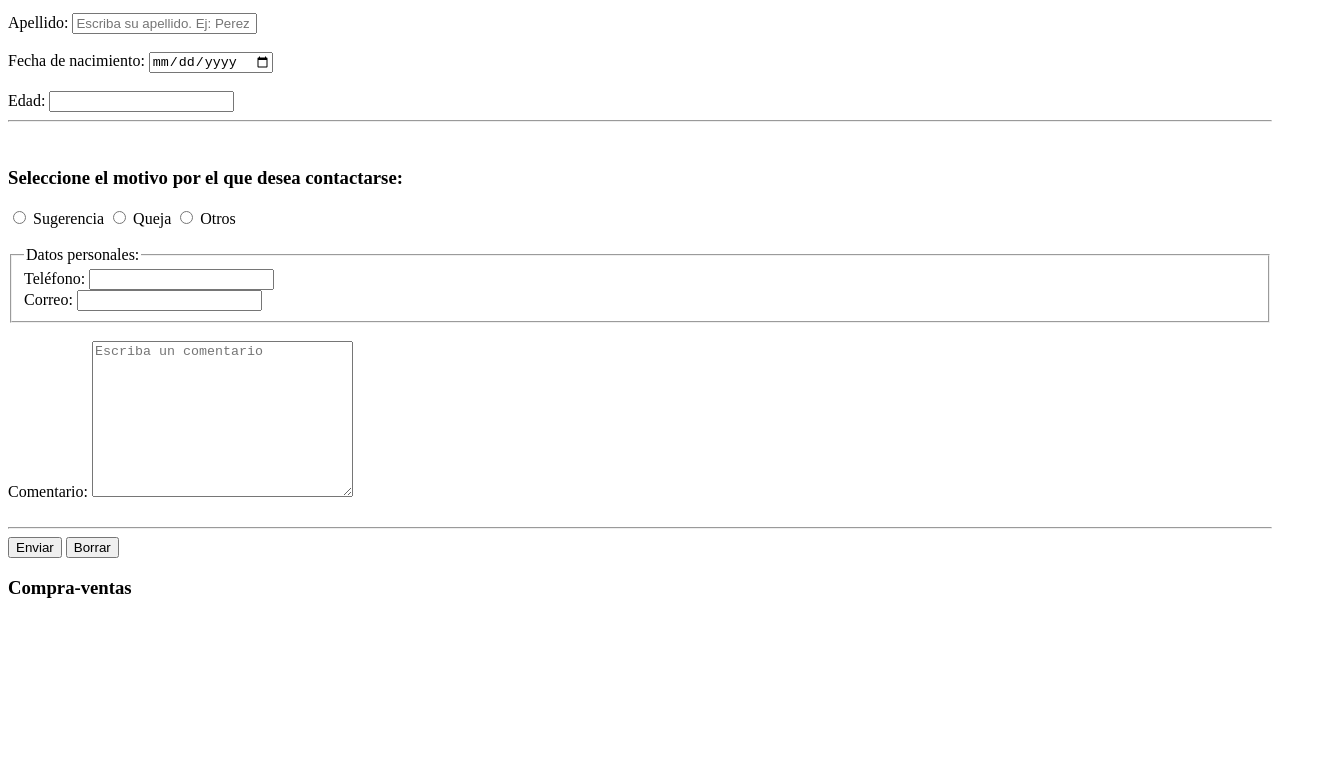
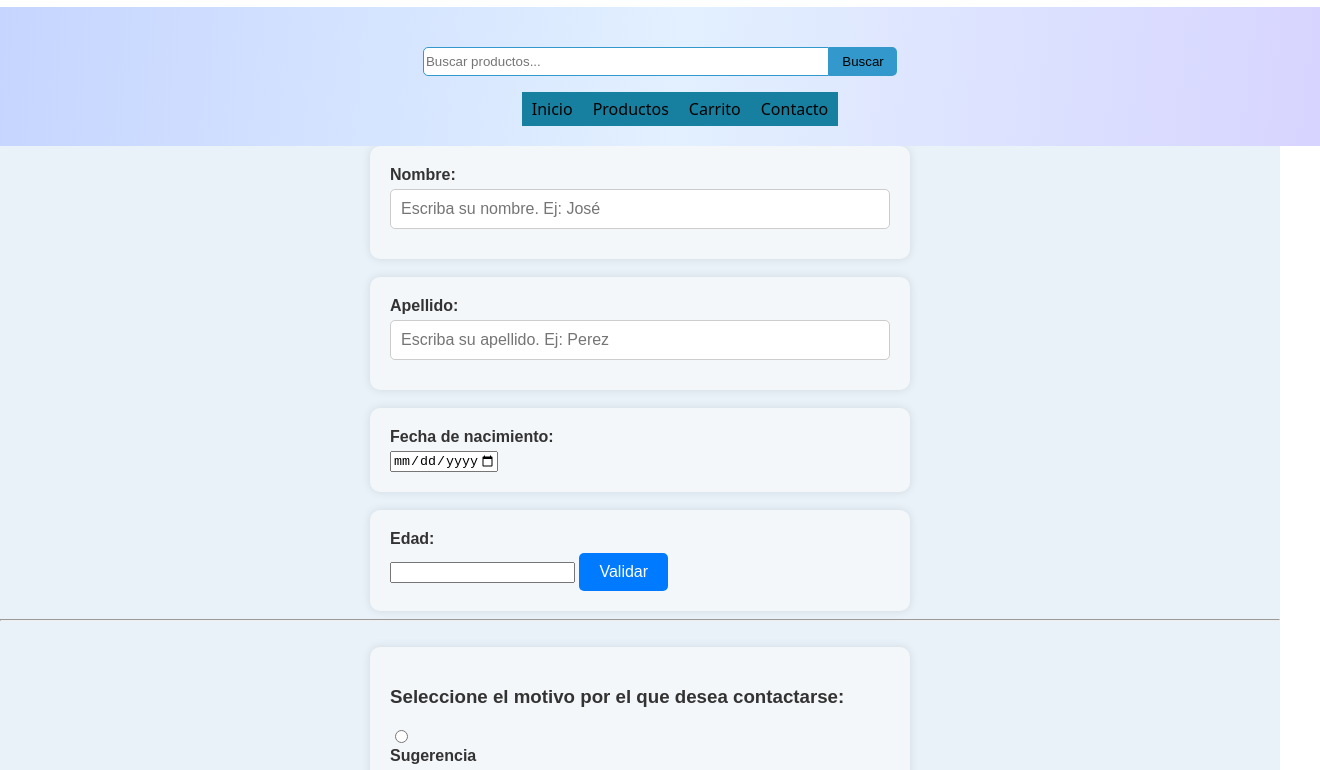
Before and after one commit to MGLuciano96/tp0-CaC, a plain HTML site: page templates/contacto.html in a window 1280 px wide. Shown: the part 73-843 px from the top of the page, 1320 px wide, since content can reach past the window. Before the commit the page ends 800 px from the top, so only its background shows below. Drawn offline with Linux system fonts and the light colour scheme.

Commit message:
Agregado CSS a Contacto

```diff
--- a/css/index.css
+++ b/css/index.css
@@ -134,3 +134,113 @@ transition: .3s;
     margin: 20px;
     font-weight: bold;
 } */
+
+.conpag {
+    font-family: Arial, sans-serif;
+    background-color: #e9f2f9;
+    color: #333;
+    margin: 0;
+    padding: 0;
+    display: block;
+    justify-content: center;
+    align-items: center;
+    height: 100vh;
+}
+
+.contact-form {
+    max-width: 500px;
+    margin: 0 auto;
+    background-color: #f4f7f9;
+    padding: 20px;
+    border-radius: 10px;
+    box-shadow: 0 0 10px rgba(0, 0, 0, 0.1);
+}
+
+  /* Estilos para los campos de entrada */
+.contact-form input[type="text"],
+.contact-form input[type="email"],
+.contact-form textarea {
+    width: 100%;
+    padding: 10px;
+    margin-bottom: 10px;
+    border: 1px solid #ccc;
+    border-radius: 5px;
+    box-sizing: border-box;
+    font-size: 16px;
+}
+
+  /*botón de enviar */
+.contact-form input[type="submit"] {
+    background-color: #007bff;
+    color: #fff;
+    border: none;
+    padding: 10px 20px;
+    font-size: 16px;
+    cursor: pointer;
+    border-radius: 5px;
+    justify-content: center;
+    align-items: center;
+}
+
+.contact-form input[type="submit"]:hover {
+    background-color: #0056b3;
+}
+
+.contact-form input[type="reset"]:hover {
+    background-color: #0056b3;
+}
+
+.contact-form input[type="reset"] {
+    background-color: #007bff;
+    color: #fff;
+    border: none;
+    padding: 10px 20px;
+    font-size: 16px;
+    cursor: pointer;
+    border-radius: 5px;
+    justify-content: center;
+    align-items: center;
+}
+
+.contact-form label {
+    font-weight: bold;
+    display: block;
+    margin-bottom: 5px;
+}
+
+/* .piep {
+    display: flex;
+    justify-content: center;
+    color: #276d8d;
+} */
+
+input[type="date"]::webkit-calendar-picker-indicator {
+    background-color: #0056b3;
+}
+
+/* Cambia el color del texto dentro del calendario */
+input[type="date"]::-webkit-calendar-picker-indicator:after {
+    color: #fff;
+}
+
+  /* Cambia el color de fondo de los días de la semana */
+input[type="date"]::-webkit-calendar-picker-indicator:active {
+    background-color: #0056b3;
+}
+
+  /* Cambia el color del borde al seleccionar una fecha */
+input[type="date"]::-webkit-inner-spin-button,
+input[type="date"]::-webkit-calendar-picker-indicator {
+    display: center;
+}
+
+  /* Oculta los controles de flecha para subir y bajar el valor de la fecha */
+input[type="date"]::-webkit-clear-button {
+    display: none;
+}
+
+  /* Oculta la ruedita para elegir edad */
+input[type="number"]::-webkit-inner-spin-button,
+input[type="number"]::-webkit-picker-indicator {
+    display: none;
+}
--- a/templates/contacto.html
+++ b/templates/contacto.html
@@ -1,65 +1,91 @@
 <!DOCTYPE html>
-<html lang="en">
+<html lang="es">
 <head>
     <meta charset="UTF-8">
     <meta name="viewport" content="width=device-width, initial-scale=1.0">
     <title>Contacto</title>
+    <link rel="stylesheet" href="../css/index.css">
 </head>
 <body>
     <header>
+        <h1 class="titulo">Contáctenos</h1>
         <nav class="header">
-            <form action="/buscar" method="GET">
-                <input type="text" name="q" placeholder="Buscar productos">
-                <input type="submit" value="Buscar">
-        </nav>
-        <div>
-            <a href="../index.html">Inicio</a>
-            <a href="productos.html">Productos</a>
-            <a href="carrito.html">Carrito</a>
-            <a href="contacto.html">Contacto</a>
+            <form action="css/" method="GET" class="form1">
+            <input type="text" name="q" placeholder="Buscar productos..." class="form1_buscador">
+            <input type="submit" value="Buscar" class="form1_buscar" >
+        </form>
+        <div id="header">
+            <ul class="nav">
+                <li><a href="../index.html">Inicio</a></li>
+                <li><a href="templates/productos.html">Productos</a>
+                    <ul>
+                        <li><a href="">Calzados</a>
+                    <ul>
+                        <li><a href="/templates/calzadosM.html">Calzados Mujer</a></li>
+                        <li><a href="/templates/calzadosH.html">Calzados Hombre</a></li>
+                    </ul>
+                </li>
+                <li><a href="">Remeras</a>
+                    <ul>
+                        <li><a href="templates/remerasM.html">Remeras Mujer</a></li>
+                        <li><a href="templates/remerasH.html">Remeras Hombre</a></li>
+                    </ul>
+                </li>
+                <li><a href="">Pantalones</a>
+                    <ul>
+                    <li><a href="templates/pantalonesM.html">Pantalones Mujer</a></li>
+                    <li><a href="templates/pantalonesH.html">Pantalones Hombre</a></li>
+                </ul>
+                </li>
+            </ul>
+                </li>
+        <li><a href="/templates/carrito.html" class="carrito-link">Carrito</a></li>
+        <li><a href="/templates/contacto.html">Contacto</a></li>
+            </ul>
         </div>
+    </nav>
     </header>
 
     <!-- Contenido formulario -->
-    <main>
+    <main class="conpag">
 
         <form action="https://formspree.io/f/mrgwpnnn" method="post">
 
             <!-- Crear campos para nombre, apellido, fecha de nacimiento
                 y edad.  -->
 
-            <div>
+            <div class="contact-form">
                 <label for="nombre">Nombre:</label>
-                <input type="text" name="nombre" id="nombre" placeholder="Escriba su nombre. Ej: José">
+                <input type="text" name="nombre" id="nombre" placeholder="Escriba su nombre. Ej: José" required>
             </div>
 
             <br>
 
-            <div>
+            <div class="contact-form">
                 <label for="apellido">Apellido:</label>
-                <input type="text" name="apellido" id="apellido" placeholder="Escriba su apellido. Ej: Perez">
+                <input type="text" name="apellido" id="apellido" placeholder="Escriba su apellido. Ej: Perez" required>
             </div>
 
             <br>
 
-            <div>
+            <div class="contact-form">
                 <label for="fn">Fecha de nacimiento:</label>
-                <input type="date" name="fn" id="fn">
+                <input type="date" name="fn" id="fn" min="1940-01-01" max="2023-09-19" required>
             </div>
 
             <br>
 
-            <div>
+            <div class="contact-form">
                 <label for="edad">Edad:</label>
-                <input type="number" name="edad" id="edad" required min="18">
+                <input type="number" name="edad" id="edad" required min="18" required>
+                <input type="submit" value="Validar">
             </div>
-
 
             <hr>
             <br>
 
 
-            <div>
+            <div class="contact-form">
                 <h3>Seleccione el motivo por el que desea contactarse:</h3>
 
 
@@ -80,12 +106,12 @@
                 <!-- Datos -->
                 <legend>Datos personales:</legend>
 
-                <div>
+                <div class="contact-form">
                     <label for="telefono">Teléfono:</label>
                     <input type="tel" name="telefono" id="telefono">
                 </div>
 
-                <div>
+                <div class="contact-form">
                     <label for="email">Correo:</label>
                     <input type="email" name="email" id="email">
                 </div>
@@ -95,7 +121,7 @@
 
             <br>
 
-            <div>
+            <div class="contact-form">
                 <label for="comentario">Comentario:</label>
                 <textarea name="comentario" id="comentario" cols="30" rows="10" placeholder="Escriba un comentario"></textarea>
             </div>
@@ -104,7 +130,7 @@
             <br>
             <hr>
 
-            <div>
+            <div class="contact-form">
                 <input type="submit" value="Enviar">
                 <input type="reset" value="Borrar">
             </div>
@@ -116,9 +142,9 @@
 
     </main>
 
-    <footer>
-        <h3>Compra-ventas </h3>
+    <!-- <footer>
+        <h3 class="piep">Compra-ventas </h3> por alguna razon queda a mitad de pag, revisar
     </footer>
-
+    -->
 </body>
 </html>
```
Also changed, not shown: contacto.html (deleted, +0 -124 lines), index.html (+1 -2 lines).
